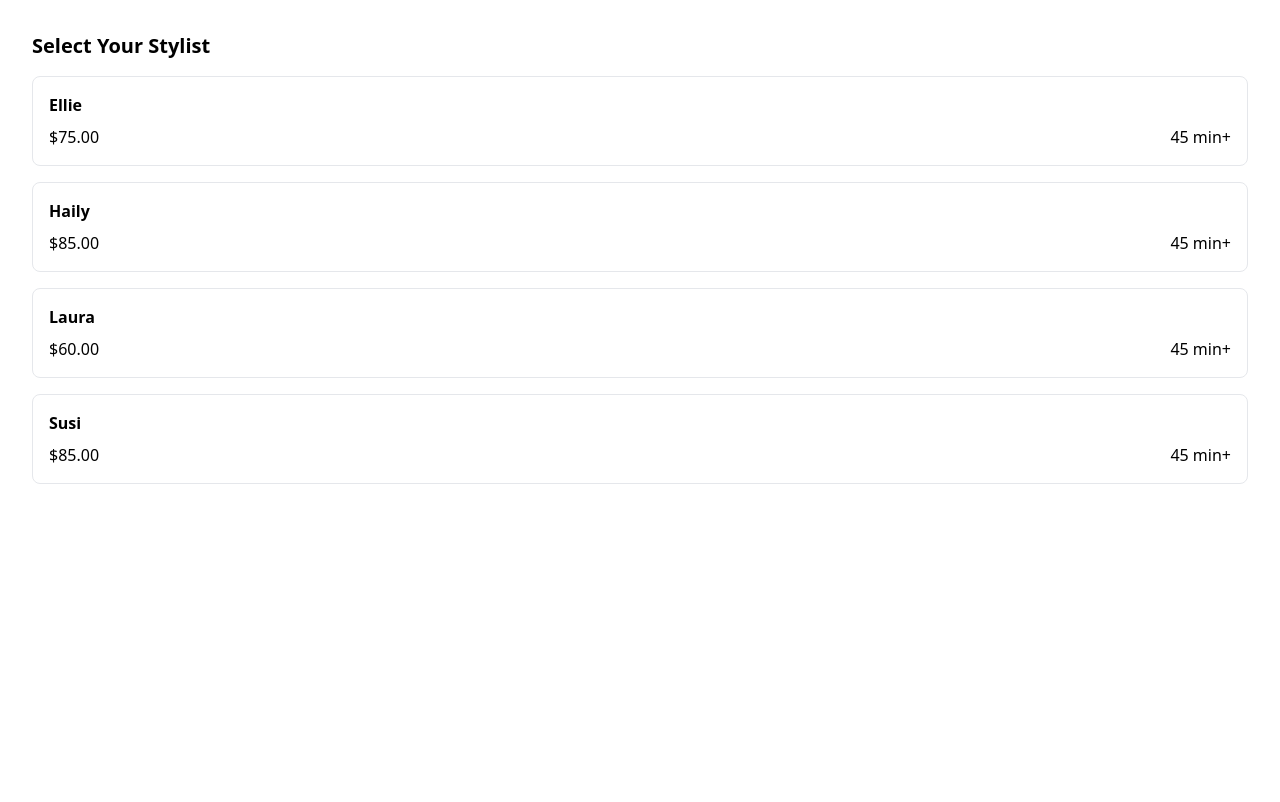
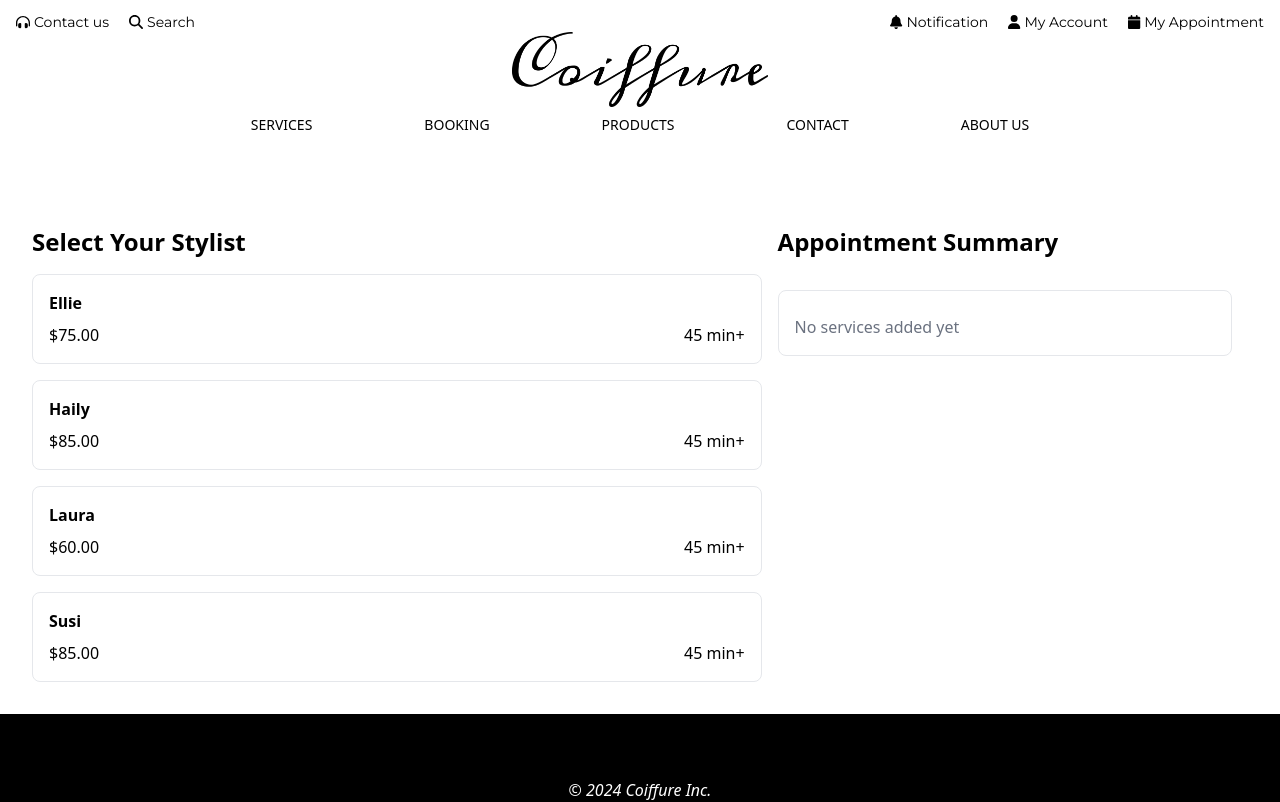
Before and after one commit to nguyenmse181820/HairSalon_FRONT, a React (Vite) app: page /booking/stylist in a window 1280 px wide. Shown: the top 802 px of the page. Built offline with nearby package versions, Linux system fonts and the light colour scheme.

Commit message:
add information for appointment booking

```diff
--- a/src/components/booking/AppointmentSummary.jsx
+++ b/src/components/booking/AppointmentSummary.jsx
@@ -27,7 +27,7 @@
 
   return (
     <div>
-      <h2 className="text-2xl font-bold pb-3">Appointment Summary</h2>
+      <h2 className="text-2xl font-bold pb-8">Appointment Summary</h2>
       <div className="border p-4 rounded-lg">
         {service || stylist ? (
           <>
--- a/src/pages/BookingSchedule.jsx
+++ b/src/pages/BookingSchedule.jsx
@@ -133,6 +133,8 @@
         <AppointmentSummary
           service={selectedService}
           stylist={selectedStylist}
+          selectedDate={selectedDate.format("MMM D, YYYY")}
+          selectedTime={selectedTime}
         />
 
         <div className="mt-4 p-4 border rounded">
--- a/src/pages/BookingService.jsx
+++ b/src/pages/BookingService.jsx
@@ -5,7 +5,7 @@
 import { services } from "../constant/index";
 
 function BookingService() {
-  const { setSelectedService, selectedStylist } = useAppointment();
+  const { setSelectedService, selectedStylist, selectedService } = useAppointment();
   const navigate = useNavigate();
 
   const handleServiceSelect = (service) => {
@@ -15,7 +15,8 @@
 
   return (
     <div className="flex flex-row p-8">
-      <div className="w-3/5 space-y-4">
+      <div className="w-3/5 space-y-5">
+      <h2 className="text-2xl font-bold pb-3">Select your service</h2>
         {services.map((service) => (
           <ServiceCard
             key={service.title}
@@ -25,7 +26,7 @@
         ))}
       </div>
       <div className="w-2/5 px-4">
-        <AppointmentSummary stylist={selectedStylist} />
+        <AppointmentSummary service={selectedService} stylist={selectedStylist} />
       </div>
     </div>
   );
--- a/src/pages/BookingStylist.jsx
+++ b/src/pages/BookingStylist.jsx
@@ -2,9 +2,10 @@
 import { useAppointment } from "../context/AppointmentContext";
 import StylistCard from "../components/booking/StylistCard";
 import { stylists } from "../constant/index";
+import AppointmentSummary from "../components/booking/AppointmentSummary";
 
 function BookingStylist() {
-  const { setSelectedStylist } = useAppointment();
+  const { setSelectedStylist, selectedService, selectedStylist } = useAppointment();
   const navigate = useNavigate();
 
   const handleStylistSelect = (stylist) => {
@@ -13,9 +14,10 @@
   };
 
   return (
-    <div className="p-8">
-      <h2 className="text-xl font-semibold mb-4">Select Your Stylist</h2>
-      <div className="space-y-4">
+    <div className="flex flex-row p-8">
+
+      <div className="w-3/5 space-y-4">
+      <h2 className="text-2xl font-bold mb-4">Select Your Stylist</h2>
         {stylists.map((stylist) => (
           <StylistCard
             key={stylist.name}
@@ -24,6 +26,9 @@
           />
         ))}
       </div>
+      <div className="w-2/5 px-4">
+        <AppointmentSummary service={selectedService} stylist={selectedStylist}/>
+      </div>
     </div>
   );
 }
```
Also changed, not shown: src/main.jsx (+32 -31 lines).
